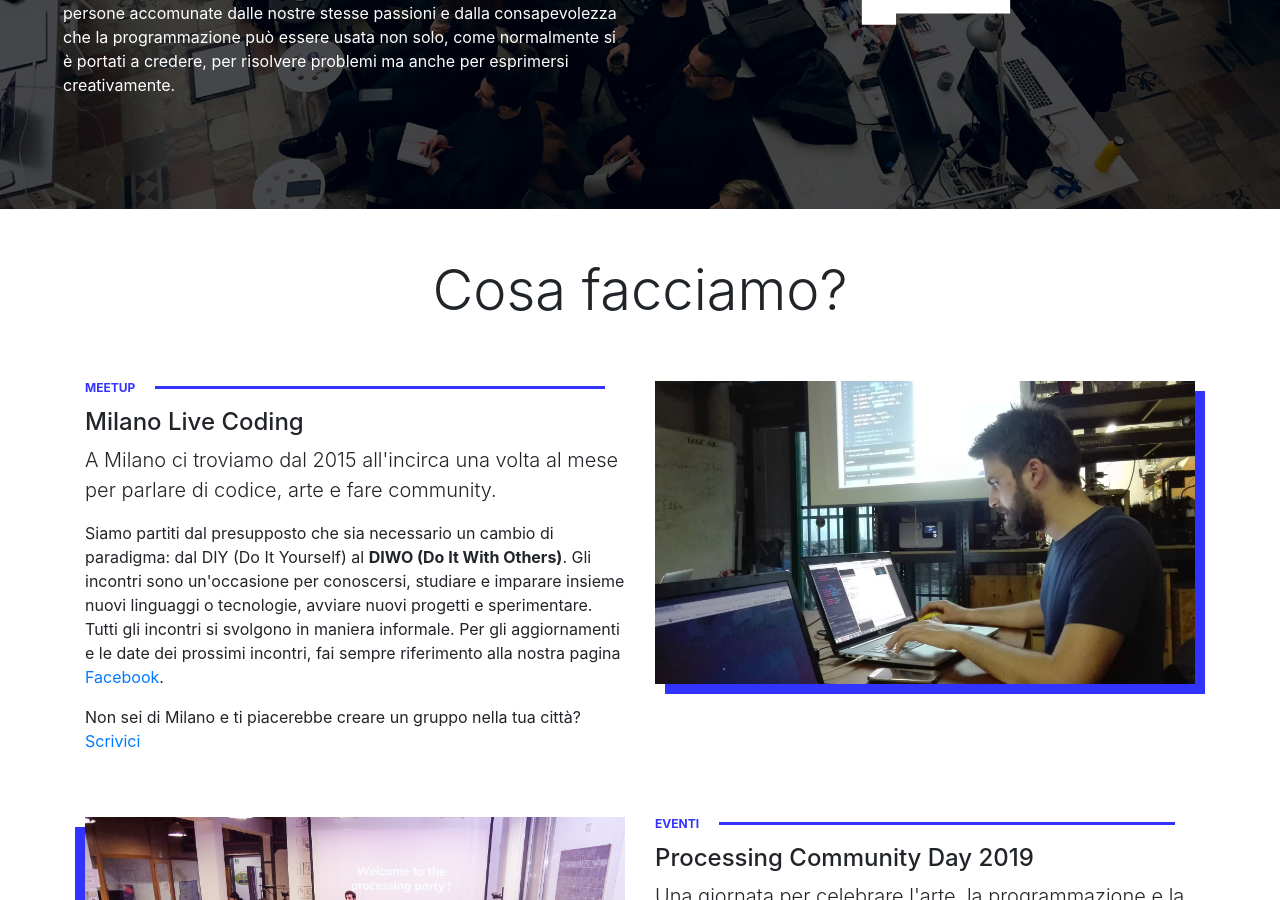
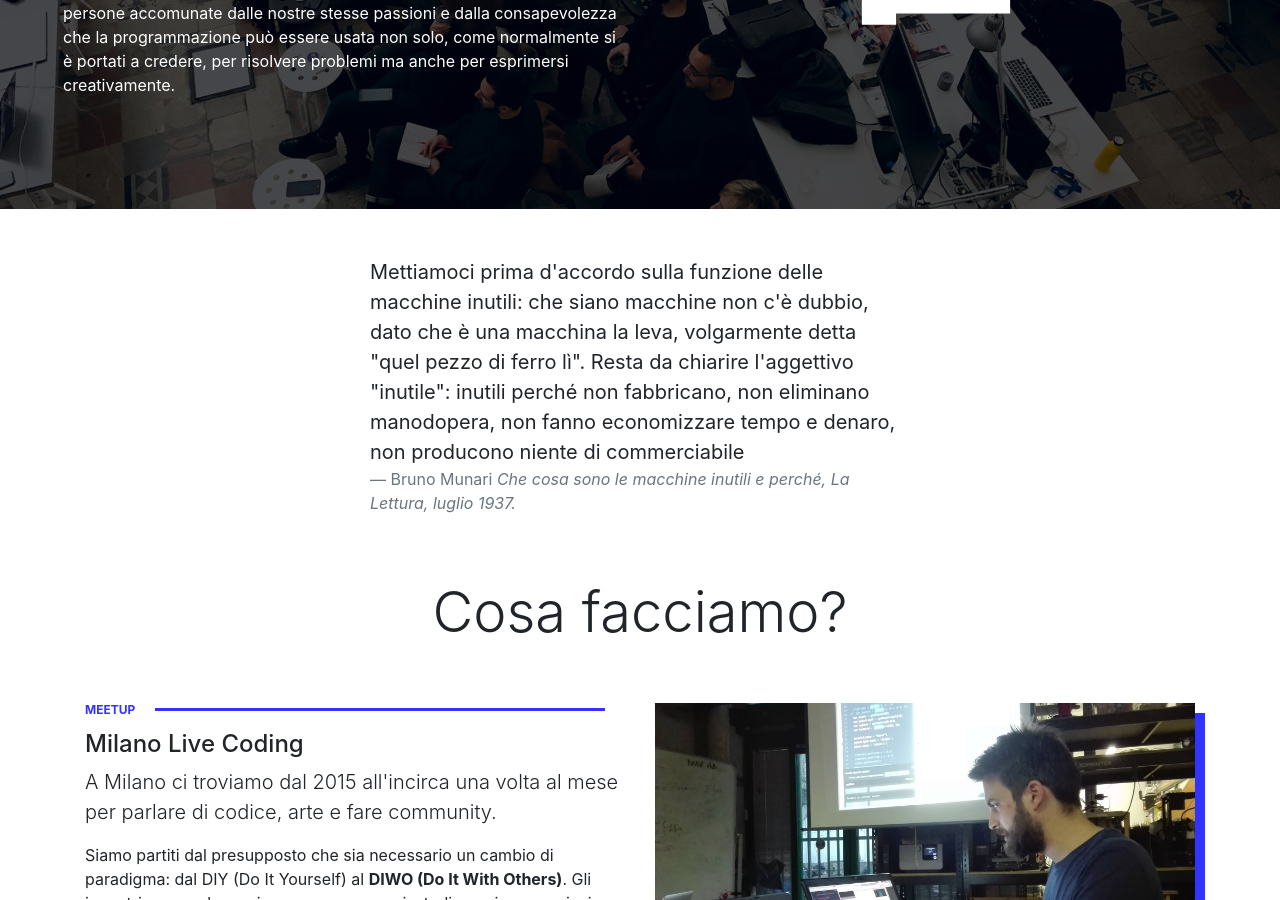
Before and after one commit to codiceinutile/codiceinutile.org, a Jekyll site: the page built from index.md, in a window 1280 px wide and 900 px high, scrolled down 375 px. Built offline with Jekyll 4.4.1, drawn with Linux system fonts in a browser that asks for light colours; nearby versions of some CDN libraries.

Commit message:
Update Bootstrap, added blockquote in home

```diff
--- a/_includes/head.html
+++ b/_includes/head.html
@@ -7,7 +7,7 @@
   <meta name="description" content="{{ page.excerpt | default: site.description | strip_html | normalize_whitespace | truncate: 160 | escape }}">
 
   <!-- Bootstrap CSS -->
-  <link rel="stylesheet" href="https://stackpath.bootstrapcdn.com/bootstrap/4.5.0/css/bootstrap.min.css" integrity="sha384-9aIt2nRpC12Uk9gS9baDl411NQApFmC26EwAOH8WgZl5MYYxFfc+NcPb1dKGj7Sk" crossorigin="anonymous">
+  <link rel="stylesheet" href="https://stackpath.bootstrapcdn.com/bootstrap/4.5.2/css/bootstrap.min.css" integrity="sha384-JcKb8q3iqJ61gNV9KGb8thSsNjpSL0n8PARn9HuZOnIxN0hoP+VmmDGMN5t9UJ0Z" crossorigin="anonymous">
 
   <!-- Font Awesome -->
   <script src="https://kit.fontawesome.com/14735a6b29.js" crossorigin="anonymous"></script>
--- a/_layouts/home.html
+++ b/_layouts/home.html
@@ -12,6 +12,18 @@ layout: default
       <img src="/assets/logo-white.svg" width="50%" class="d-flex mx-auto" alt="Logo di Codice Inutile">
     </div>
   </div>
+</div>
+<div class="container my-5">
+  <div class="row justify-content-md-center">
+    <div class="col-12 col-md-6">
+      <blockquote class="blockquote">
+        <p class="mb-0">Mettiamoci prima d'accordo sulla funzione delle macchine inutili: che siano macchine non c'è dubbio, dato che è una macchina la leva, volgarmente detta &quot;quel pezzo di ferro lì&quot;. Resta da chiarire l'aggettivo &quot;inutile&quot;: inutili perché non fabbricano, non eliminano manodopera, non fanno economizzare tempo e denaro, non producono niente di commerciabile</p>
+        <footer class="blockquote-footer">Bruno Munari <cite title="La Lettura">Che cosa sono le macchine inutili e perché, La Lettura, luglio 1937.
+        </cite></footer>
+      </blockquote>
+    </div>
+  </div>
+</div>
 </div>
 <div class="container my-5">
   <div class="row mb-5">
```
